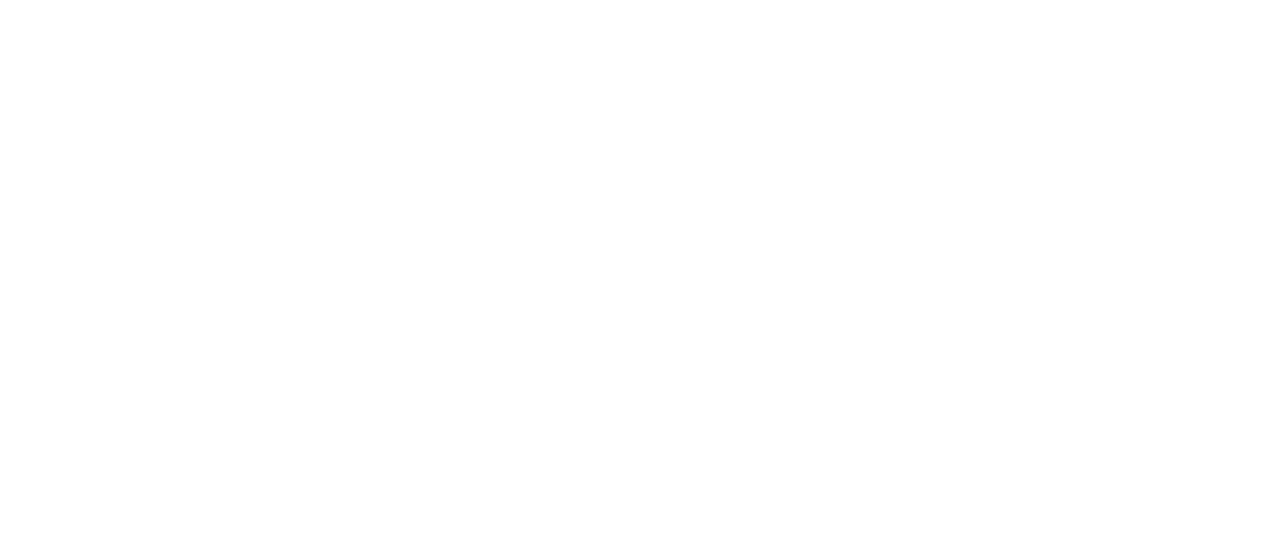
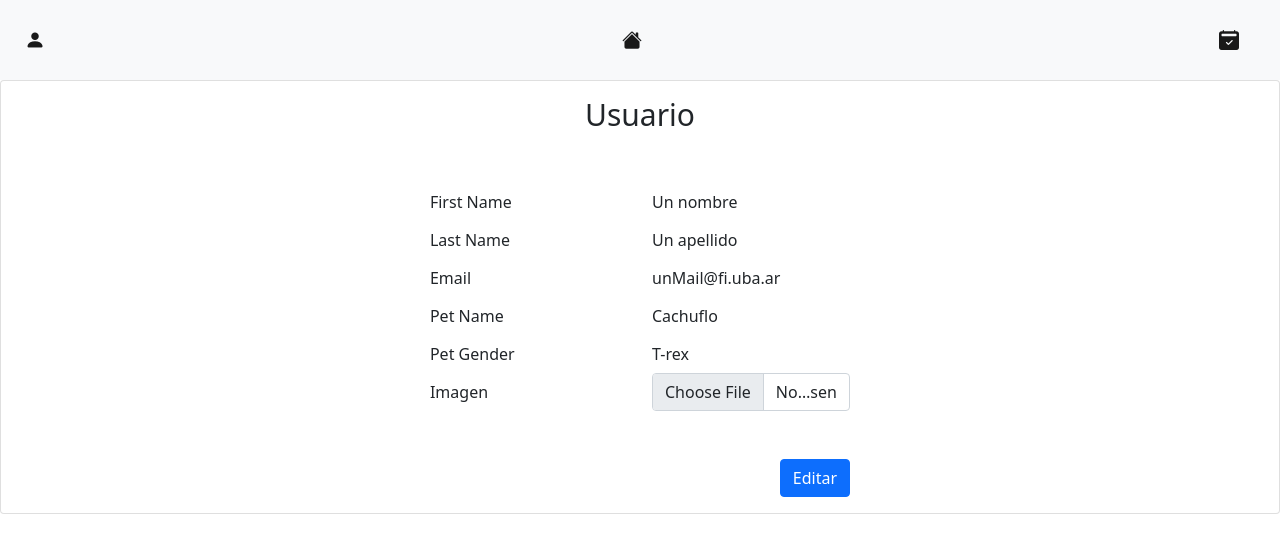
Before and after one commit to fint-fiuba/react-frontend, a React (Create React App) app: page /user in a window 1280 px wide. Before the commit this address had no page. Shown: the top 552 px of the page. Built offline with nearby package versions, Linux system fonts and the light colour scheme.

Commit message:
feat: created User views

```diff
--- a/src/App.tsx
+++ b/src/App.tsx
@@ -7,14 +7,18 @@
 import Login from './components/Login';
 import Register from './components/Register';
 import Match from './components/Match';
+import MatchList from './components/MatchList';
+import UserInformation from './components/UserInformation';
 
 function App() {
   return (
     <Router>
       <Routes>
-        <Route path='/' element={<Login/>}></Route>
-        <Route path='/register' element={<Register/>}></Route>
-        <Route path='/match' element={<Match/>}></Route>
+        <Route path='/' element={<Login />}></Route>
+        <Route path='/register' element={<Register />}></Route>
+        <Route path='/match' element={<Match />}></Route>
+        <Route path='/match2' element={<MatchList />}></Route>
+        <Route path='/user' element={<UserInformation/>}></Route>
       </Routes>
     </Router>
   );
--- /dev/null
+++ b/src/components/UserCard.tsx
@@ -0,0 +1,139 @@
+import React from "react";
+import "../css/UserCard.css";
+
+type UserProps = {
+  userFirstName: string;
+  userLastName: string;
+  email: string;
+  petName: string;
+  animalType: string;
+  petGender: string;
+  file: string;
+};
+
+const UserCard = ({
+  userFirstName,
+  userLastName,
+  email,
+  petName,
+  petGender,
+  file,
+}: UserProps) => {
+  return (
+    <div className="card user_card">
+      <div className="card-body">
+        <h5 className="user_card_title">Usuario</h5>
+        <form noValidate>
+          <div className="form-group row">
+            <label
+              htmlFor="userFirstName"
+              className="col-sm-6 col-form-label font-weight-bold"
+            >
+              First Name
+            </label>
+            <div className="col-sm-6">
+              <input
+                type="text"
+                readOnly
+                className="form-control-plaintext"
+                id="userFirstName"
+                value={userFirstName}
+              />
+            </div>
+          </div>
+
+          <div className="form-group row">
+            <label
+              htmlFor="userLastName"
+              className="col-sm-6 col-form-label font-weight-bold"
+            >
+              Last Name
+            </label>
+            <div className="col-sm-6">
+              <input
+                type="text"
+                readOnly
+                className="form-control-plaintext"
+                id="userLastName"
+                value={userLastName}
+              />
+            </div>
+          </div>
+
+          <div className="form-group row">
+            <label
+              htmlFor="email"
+              className="col-sm-6 col-form-label font-weight-bold"
+            >
+              Email
+            </label>
+            <div className="col-sm-6">
+              <input
+                type="text"
+                readOnly
+                className="form-control-plaintext"
+                id="email"
+                value={email}
+              />
+            </div>
+          </div>
+
+          <div className="form-group row">
+            <label
+              htmlFor="petName"
+              className="col-sm-6 col-form-label font-weight-bold"
+            >
+              Pet Name
+            </label>
+            <div className="col-sm-6">
+              <input
+                type="text"
+                readOnly
+                className="form-control-plaintext"
+                id="petName"
+                value={petName}
+              />
+            </div>
+          </div>
+
+          <div className="form-group row">
+            <label
+              htmlFor="petGender"
+              className="col-sm-6 col-form-label font-weight-bold"
+            >
+              Pet Gender
+            </label>
+            <div className="col-sm-6">
+              <input
+                type="text"
+                readOnly
+                className="form-control-plaintext"
+                id="petGender"
+                value={petGender}
+              />
+            </div>
+          </div>
+
+          <div className="form-group row">
+            <label
+              htmlFor="formFile"
+              className="col-sm-6 col-form-label font-weight-bold"
+            >
+              Imagen
+            </label>
+            <div className="col-sm-6">
+              <input className="form-control" type="file" id="formFile" />
+            </div>
+          </div>
+        </form>
+        <div className="d-flex justify-content-end pt-5">
+          <a href="/user" className="btn btn-primary ">
+            Editar
+          </a>
+        </div>
+      </div>
+    </div>
+  );
+};
+
+export default UserCard;
--- /dev/null
+++ b/src/components/UserInformation.tsx
@@ -0,0 +1,35 @@
+import React , {useState, useEffect} from 'react';
+
+import NavBar2 from './NavBar2';
+import UserCard from './UserCard';
+import userData from "../data/getUser";
+
+
+const UserInformation = () => {
+
+    const [user, setuser] = useState({
+        userFirstName : '',
+        userLastName : '',
+        email : '',
+        petName : '',
+        animalType : '',
+        petGender : '',
+        file : ''
+    });
+
+    useEffect(() => {
+        setuser(userData);
+    }, [])
+
+
+    return (
+        <>
+            <NavBar2 />
+            <section className="section">
+                <UserCard {...user} />
+            </section>
+        </>
+    )
+}
+
+export default UserInformation
--- /dev/null
+++ b/src/css/NavBar2.css
@@ -0,0 +1,14 @@
+
+.nav_ap{
+    height: 80px;
+}
+
+.header_a{
+    padding: 25px;
+    align-items: center;
+}
+
+.header_icon{
+    margin-top: 10px;
+    vertical-align: middle;
+}
--- /dev/null
+++ b/src/css/UserCard.css
@@ -0,0 +1,14 @@
+.user_card{
+    align-items: center;
+}
+
+.user_card_title{
+    text-align: center;
+    margin-bottom: 50px;
+    overflow: hidden;
+    font-size: 30px;
+}
+
+.boton_submit{
+    align-content: center;
+}
--- /dev/null
+++ b/src/data/getUser.tsx
@@ -0,0 +1,11 @@
+let user = {
+  userFirstName: "Un nombre",
+  userLastName: "Un apellido",
+  email: "unMail@fi.uba.ar",
+  petName: "Cachuflo",
+  animalType: "Dinosaurio",
+  petGender: "T-rex",
+  file: "",
+};
+
+export default user;
```
